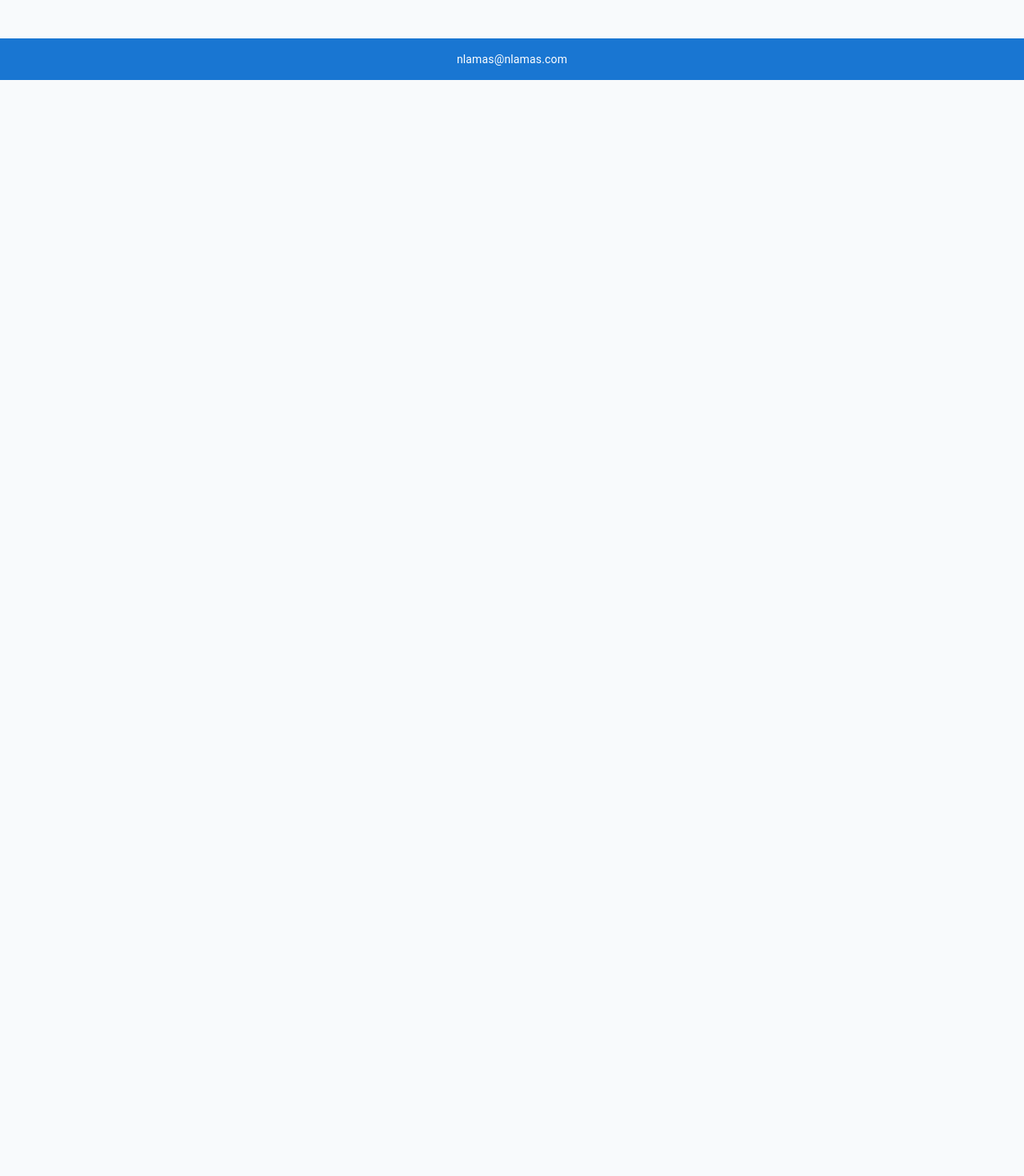
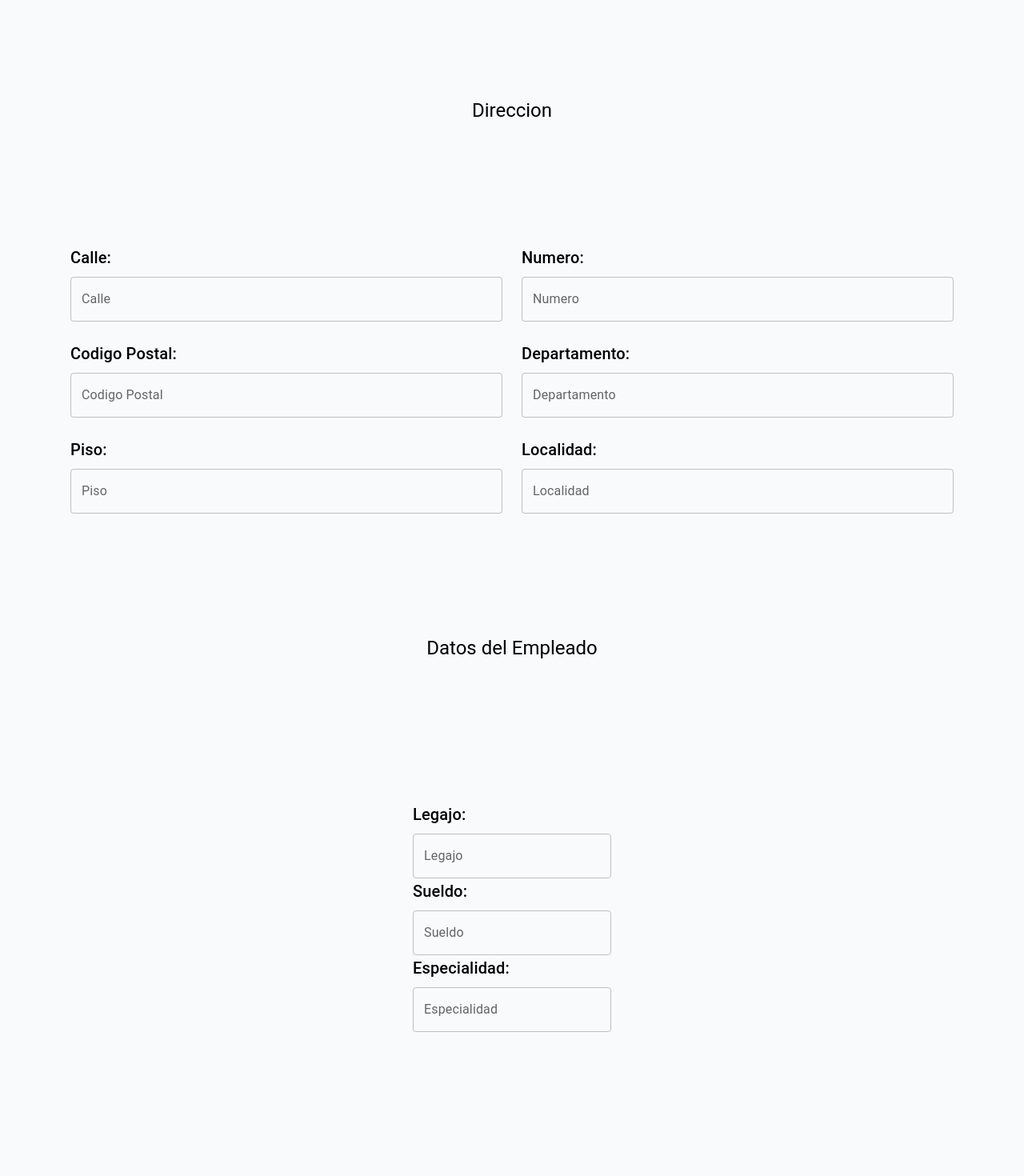
Before and after one commit to lznicolas/rectificadoraFrontEnd, a React (Vite) app: page /formempleado in a window 1280 px wide. Shown: the part 700-2170 px from the top of the page at 80% size. Before the commit the page ends 800 px from the top, so only its background shows below. Built offline with nearby package versions, Linux system fonts and the light colour scheme.

Commit message:
Acutalizacion de los formularios

```diff
--- a/src/App.jsx
+++ b/src/App.jsx
@@ -6,7 +6,7 @@ import Footer from "./components/Footer";
 import Repuestos from "./pages/Repuestos";
 import Presentacion from "./pages/Presentacion";
 import FormularioCliente from "./pages/FormularioCliente";
-
+import FormularioEmpleado from "./pages/FormularioEmpleado";
 function App() {
   return (
     <Router>
@@ -21,6 +21,7 @@ function App() {
             <Route path="/repuesto" element={<Repuestos />} />
             <Route path="/home" element={<Presentacion />}/>
             <Route path="/formcliente" element={<FormularioCliente />} />
+            <Route path="/formempleado" element={<FormularioEmpleado />} />
           </Routes>
         </Box>
 
--- a/src/components/FormCliente.jsx
+++ b/src/components/FormCliente.jsx
@@ -24,7 +24,7 @@ const FormCliente =() => {
                         variant="outlined"
                         name = "credito"
                     />
-                    </Stack>
+                </Stack>
                 </Grid>
                 <Grid item xs={12} sm={6} >
                 <Stack spacing={1}>
--- /dev/null
+++ b/src/components/FormEmpleado.jsx
@@ -0,0 +1,61 @@
+import React, { useState } from "react";
+import { Box, TextField, Typography, Grid, Stack, Grid2 } from "@mui/material";
+
+const FormEmpleado =() =>{
+    return(
+
+
+        <Box
+            sx={{
+                display: "flex",
+                justifyContent: "center",
+                alignItems: "center",
+                minHeight: "80vh",
+                p: 3
+                }}
+        >
+            <Grid ontainer spacing={3}>
+                <Grid item xs={12} sm={4} >
+                    <Stack spacing={1}>
+                        <Typography variant="h6" sx={{color:"black"}}>
+                            Legajo:
+                        </Typography>
+                        <TextField
+                            fullWidth
+                            label = "Legajo"
+                            variant="outlined"
+                            name = "legajo"
+                        />
+                    </Stack>
+                </Grid>
+                <Grid item xs={12} sm={4} >
+                    <Stack spacing={1}>
+                        <Typography variant="h6" sx={{color:"black"}}>
+                            Sueldo:
+                        </Typography>
+                        <TextField
+                            fullWidth
+                            label = "Sueldo"
+                            variant="outlined"
+                            name = "sueldo"
+                        />
+                    </Stack>
+                </Grid>
+                <Grid item xs={12} sm={6} >
+                    <Stack spacing={1}>
+                        <Typography variant="h6" sx={{color:"black"}}>
+                            Especialidad:
+                        </Typography>
+                        <TextField
+                            fullWidth
+                            label = "Especialidad"
+                            variant="outlined"
+                            name = "especialidad"
+                        />
+                        </Stack>
+                    </Grid>
+            </Grid>
+        </Box>
+    );
+}
+export default FormEmpleado
--- a/src/pages/FormularioEmpleado.jsx
+++ b/src/pages/FormularioEmpleado.jsx
@@ -0,0 +1,41 @@
+import React, { useState } from "react";
+import {Container, Typography} from '@mui/material'
+import FormDireccion from "../components/FormDireccion";
+import FormPersona from "../components/FormPersona";
+import FormEmpleado from "../components/FormEmpleado";
+
+const Empleados = () =>{
+    const [empleado, setEmpleados] = useState([]);
+    const [nuevoEmpleado, setNuevoEmpleado] = useState({
+        apellido:"",
+        nombre:"",
+        dni:"",
+        cuilt:"",
+        telefono:"",
+
+    })
+}
+
+const FormularioCliente = () =>{
+    return(
+        <Container sx={{ marginTop: "20px", display: "flex", flexDirection: "column", alignItems: "center" }}>
+            <Typography variant="h4" sx={{color:"black"}}>
+                Alta de Empleado
+            </Typography>
+            <Typography variant="h5" sx={{color:"black"}}>
+                Datos de la Persona
+            </Typography>
+            <FormPersona></FormPersona>
+            <Typography variant="h5" sx={{color:"black"}}>
+                Direccion
+            </Typography>
+            <FormDireccion></FormDireccion>
+            <Typography variant="h5" sx={{color:"black"}}>
+                Datos del Empleado
+            </Typography>
+            <FormEmpleado></FormEmpleado>
+        </Container>
+    )
+
+}
+export default FormularioCliente
--- a/src/services/api.js
+++ b/src/services/api.js
@@ -70,4 +70,16 @@ export async function eliminarRepuesto(id) {
     console.error("Error eliminando Repuesto", error);
     throw error;
   }
+
 }
+
+//Agrega empleado
+export async function agregaEmpleado(id){
+  try {
+    const response = await axios.post(`${API_URL}/${id}`);
+    return response.data;
+  }catch(error){
+    console.error ("Error al intentar agregar un empleado",error);
+    throw error;
+  }
+}
```
Also changed, not shown: src/components/BottonCreaPersona.jsx (added, +14 -0 lines).
